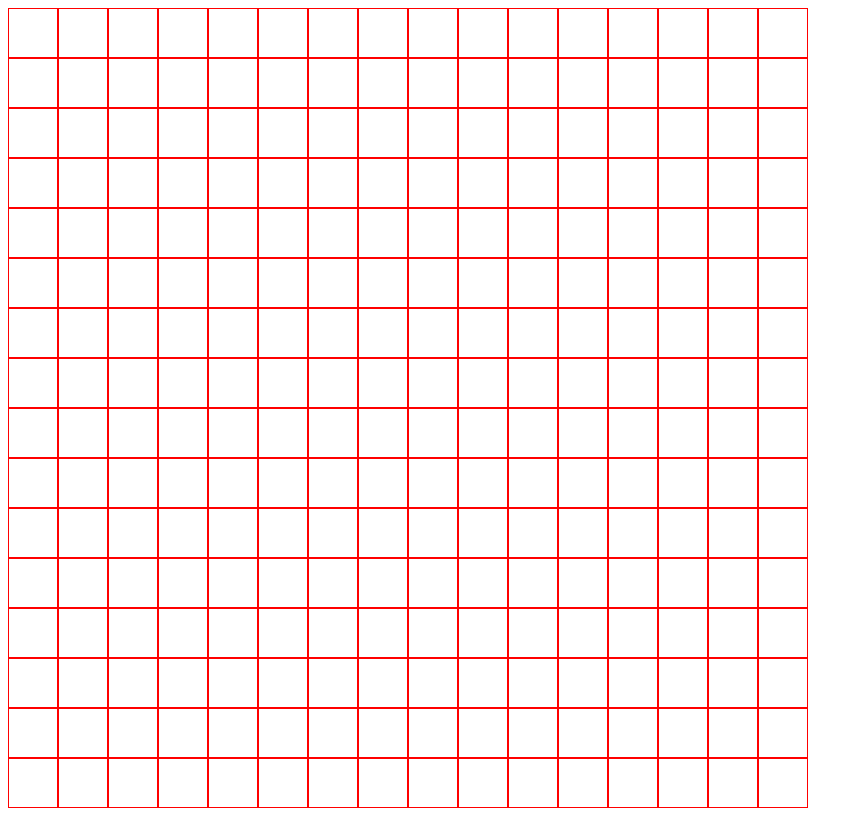
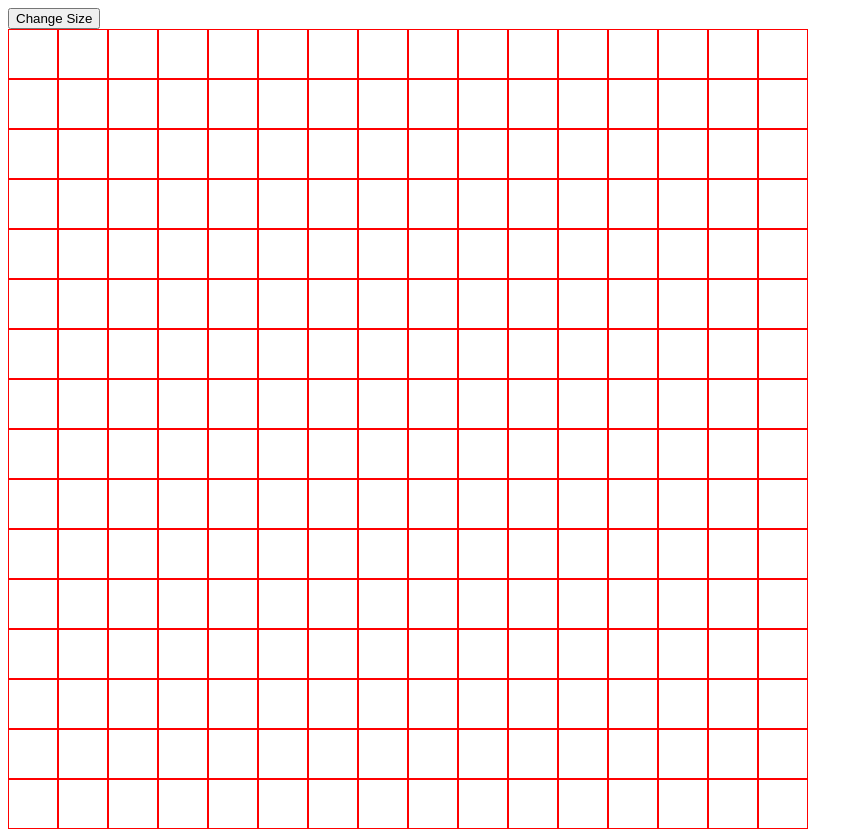
Before and after one commit to joshuarymer/odin-etch-a-sketch, a plain HTML site: page index.html in a window 1280 px wide. Shown: the whole page, without its empty margins (0-863 px from the left). Before the commit the page ends 816 px from the top, so only its background shows below. Drawn offline with Linux system fonts and the light colour scheme.

Commit message:
Add size-select button

```diff
--- a/index.html
+++ b/index.html
@@ -9,6 +9,7 @@
     <script src="script.js" defer></script>
 </head>
 <body>
+    <button id="size-select">Change Size</button>
     <div id="uni-con"></div>
 </body>
 </html>
```
